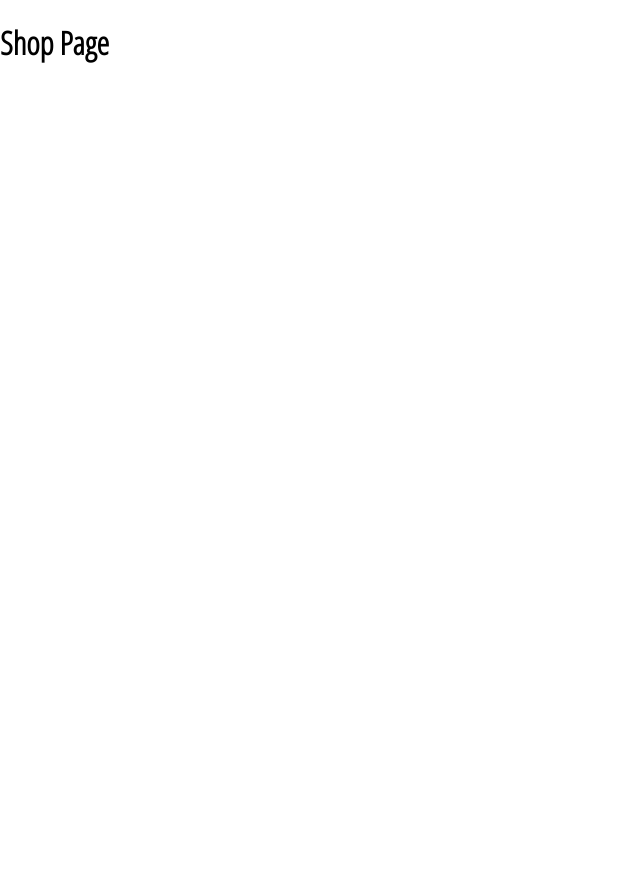
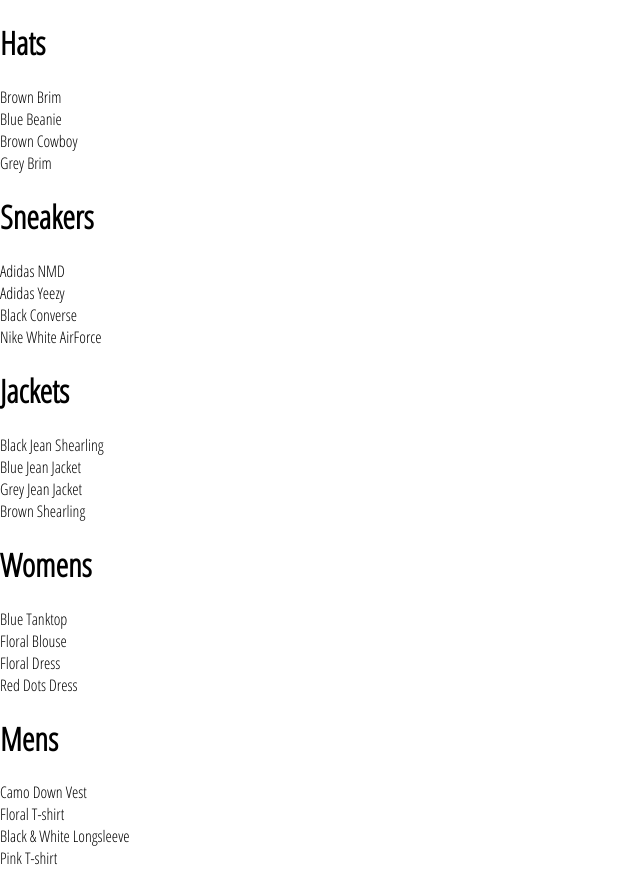
Before and after one commit to reyesmhelvin/carwash-app, a React (Create React App) app: page /shop in a window 1280 px wide. Shown: the whole page, without its empty margins (0-640 px from the left). Before the commit the page ends 800 px from the top, so only its background shows below. Built offline with nearby package versions, Linux system fonts and the light colour scheme.

Commit message:
add collection-preview component

```diff
--- /dev/null
+++ b/src/components/collection-preview/collection-preview.component.jsx
@@ -0,0 +1,16 @@
+import React from 'react';
+
+const CollectionPreview = ({title, items}) => (
+    <div className='collection-preview'>
+        <h1 className='title'>{title}</h1>
+        <div className='preview'>
+            {
+                items.filter((items, idx) => idx < 4).map(item => (
+                <div key={item.id}>{item.name}</div>
+            ))
+            }
+        </div>
+    </div>
+)
+
+export default CollectionPreview;
--- a/src/pages/shop/shop.component.jsx
+++ b/src/pages/shop/shop.component.jsx
@@ -1,5 +1,6 @@
 import React from 'react';
 import SHOP_DATA from './shop.data.js';
+import CollectionPreview from '../../components/collection-preview/collection-preview.component';
 
 class ShopPage extends React.Component {
     constructor() {
@@ -11,9 +12,15 @@ class ShopPage extends React.Component {
     }
 
     render () {
+        const {collections} = this.state;
         return (
-            <div>
-                <h1>Shop Page</h1>
+            <div className='shop-page'>
+                {
+                    collections.map(({id, ...collectionProps}) =>
+                        <CollectionPreview key={id} {...collectionProps}/>
+                    )
+                }
+
             </div>
         )
     }
```
Also changed, not shown: src/components/collection-preview/collection-preview.styles.scss (added).
